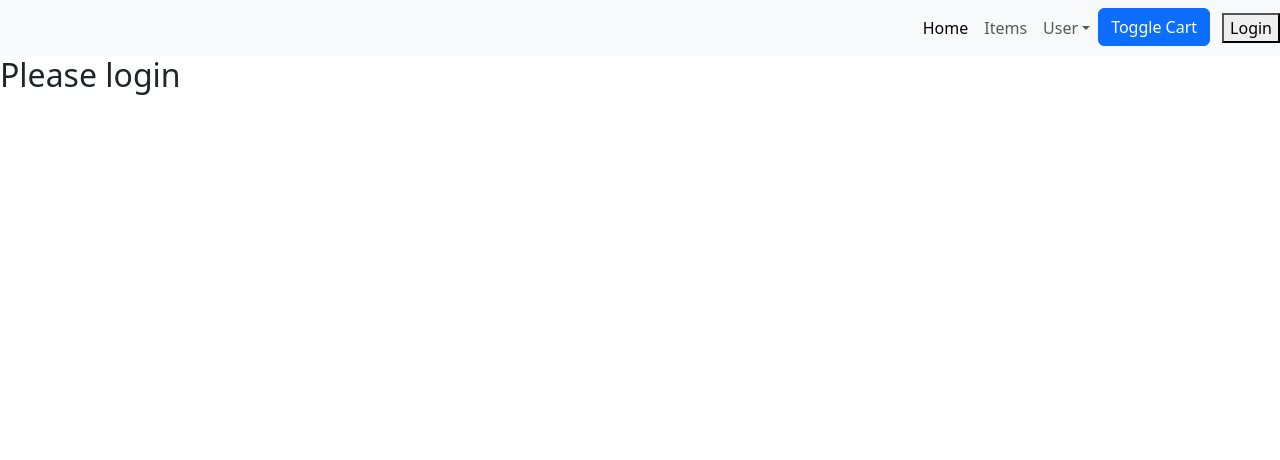
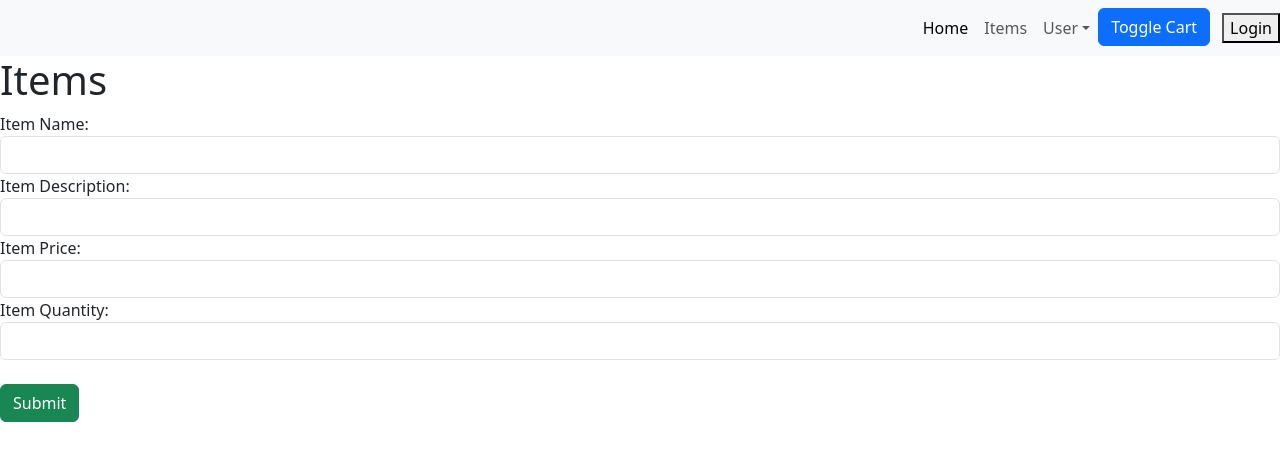
Before and after one commit to ZMichaelaK/Kazmjk, a React (Create React App) app: page /Items in a window 1280 px wide. Shown: the top 460 px of the page. Built offline with nearby package versions, Linux system fonts and the light colour scheme; no server answers.

Commit message:
items showing again, added tem img

```diff
--- a/package.json
+++ b/package.json
@@ -8,7 +8,9 @@
     "@testing-library/user-event": "^13.5.0",
     "axios": "^1.6.7",
     "bootstrap": "^5.3.3",
+    "bootstrap-card": "^2.0.0",
     "react": "^18.2.0",
+    "react-bootstrap": "^2.10.1",
     "react-dom": "^18.2.0",
     "react-router-dom": "^6.22.1",
     "react-scripts": "5.0.1",
--- a/src/App.js
+++ b/src/App.js
@@ -10,16 +10,12 @@ import "bootstrap/dist/css/bootstrap.min.css";
 import "bootstrap/dist/js/bootstrap.min.js";
 import DisplayCart from "./Components/Cart/DisplayCart";
 import ModalPage from "./Components/Modal and homepage/ModalPage";
-import Protected from "./Components/Modal and homepage/Protected";
-import LoginPage from "./Components/Modal and homepage/LoginPage";
-import DisplayItem from "./Components/Item/DisplayItem";
 
 function App() {
-  const [isLoggedIn, setisLoggedIn] = useState(false);
+  const [isLoggedIn, setisLoggedIn] = useState(null);
   const logIn = () => {
     setisLoggedIn(true);
   };
-
   const logOut = () => {
     setisLoggedIn(false);
   };
@@ -86,8 +82,7 @@ function App() {
         </nav>
         <Routes>
           <Route path="/" element={<Homepage />} />
-          <Route path="/login" element={<LoginPage />} />
-          <Route path="/Items" element={<LoginPage />} />
+          <Route path="/Items" element={<ItemPage />} />
         </Routes>
       </Router>
     </header>
--- a/src/Components/Item/CreateItem.jsx
+++ b/src/Components/Item/CreateItem.jsx
@@ -1,5 +1,6 @@
 import React, { useState, useEffect } from "react";
 import axios from "axios";
+import { Card, CardBody } from "react-bootstrap";
 import DisplayItem from "./DisplayItem";
 
 function CreateItem(props) {
@@ -8,6 +9,7 @@ function CreateItem(props) {
   const [itemPrice, setItemPrice] = useState("");
   const [itemQuantity, setItemQuantity] = useState("");
   const [items, setItems] = useState([]);
+  const [submittedItem, setSubmittedItem] = useState(null);
 
   function getItems() {
     axios
@@ -24,7 +26,7 @@ function CreateItem(props) {
 
   function createItem() {
     axios
-      .post("http://localhost:8082/Items/create", {
+      .post("http://localhost:3000/Items/create", {
         itemName,
         itemDescription,
         itemPrice,
@@ -33,6 +35,7 @@ function CreateItem(props) {
       })
       .then((response) => {
         console.log(response);
+        setSubmittedItem(response.data); // Store submitted item for display
         setItemName("");
         setItemDescription("");
         setItemPrice("");
@@ -85,7 +88,16 @@ function CreateItem(props) {
       </form>
       <br />
       <br />
-      <createItem items={items} />
+      {submittedItem && (
+        <Card className="col-sm-6 col-md-4 col-lg-3 m-4">
+          <CardBody className="card-body card-text">
+            <h4 className="card-title">{submittedItem.itemName}</h4>
+            <p className="card-text">{submittedItem.itemDescription}</p>
+            <p className="card-text">Price: £{submittedItem.itemPrice}</p>
+            <p className="card-text">Quantity: {submittedItem.itemQuantity}</p>
+          </CardBody>
+        </Card>
+      )}
     </div>
   );
 }
--- a/src/Components/Modal and homepage/Homepage.jsx
+++ b/src/Components/Modal and homepage/Homepage.jsx
@@ -1,7 +1,15 @@
+import React from "react";
+
 function Homepage() {
   return (
     <div>
-      <h2> I am a little homepage </h2>
+      <h2>Welcome to Tem Shop</h2>
+      <img
+        src="https://th.bing.com/th/id/R.a277bfb1d0f189ac7f12b46472ad3ba1?rik=NGX%2bOeEeX9egzA&pid=ImgRaw&r=0"
+        height="800px"
+        length="100px"
+        alt="Tem"
+      />
     </div>
   );
 }
--- a/src/Components/Modal and homepage/Protected.js
+++ b/src/Components/Modal and homepage/Protected.js
@@ -1,5 +1,5 @@
 import React from "react";
-import { Route, Navigate } from "react-router-dom";
+import { Route, useNavigate } from "react-router-dom";
 
 const Protected = ({ element, isLoggedIn, ...rest }) => {
   return isLoggedIn ? (
```
Also changed, not shown: 1 other file (tests, documents, lock files or other folders).
